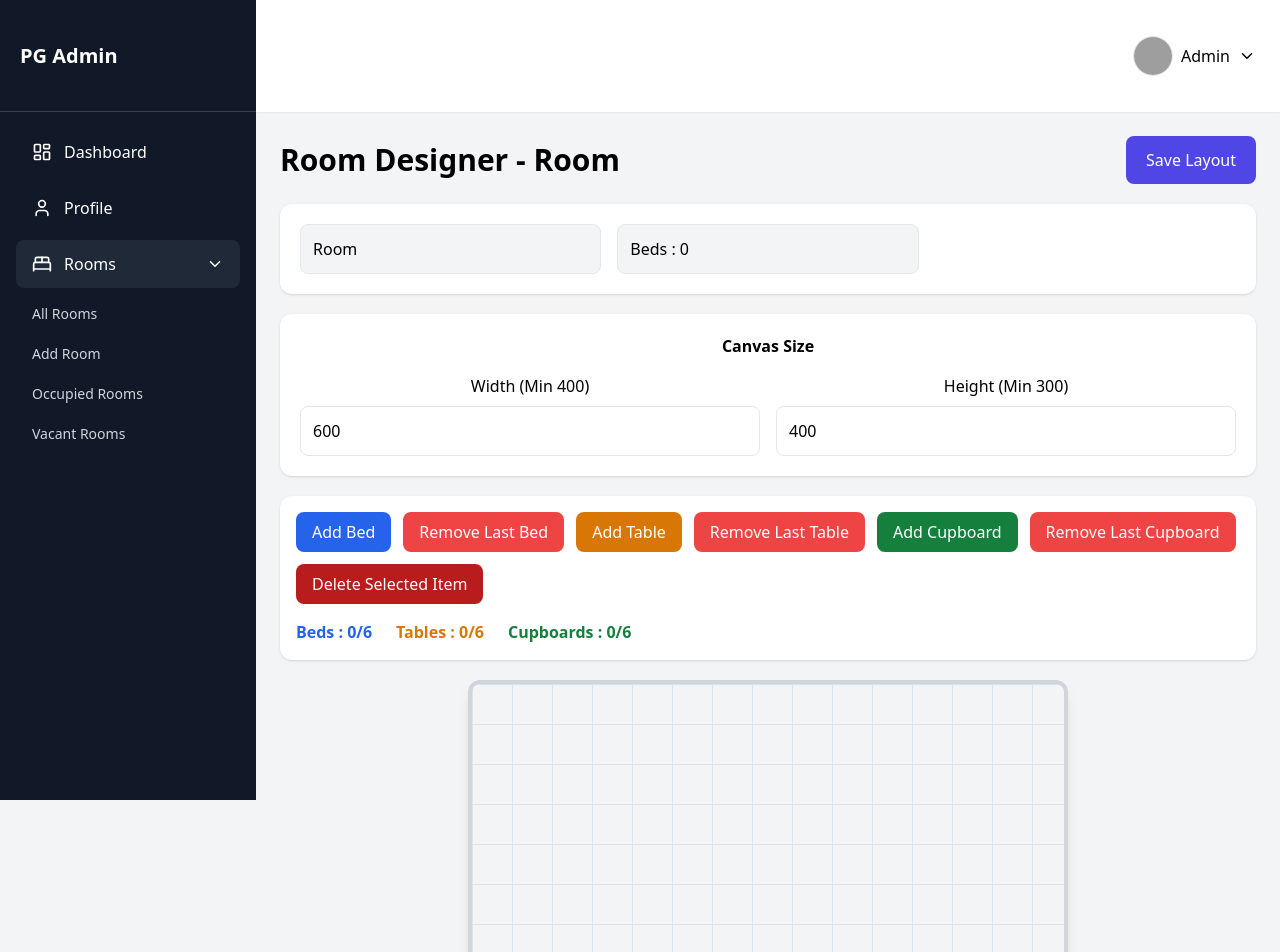
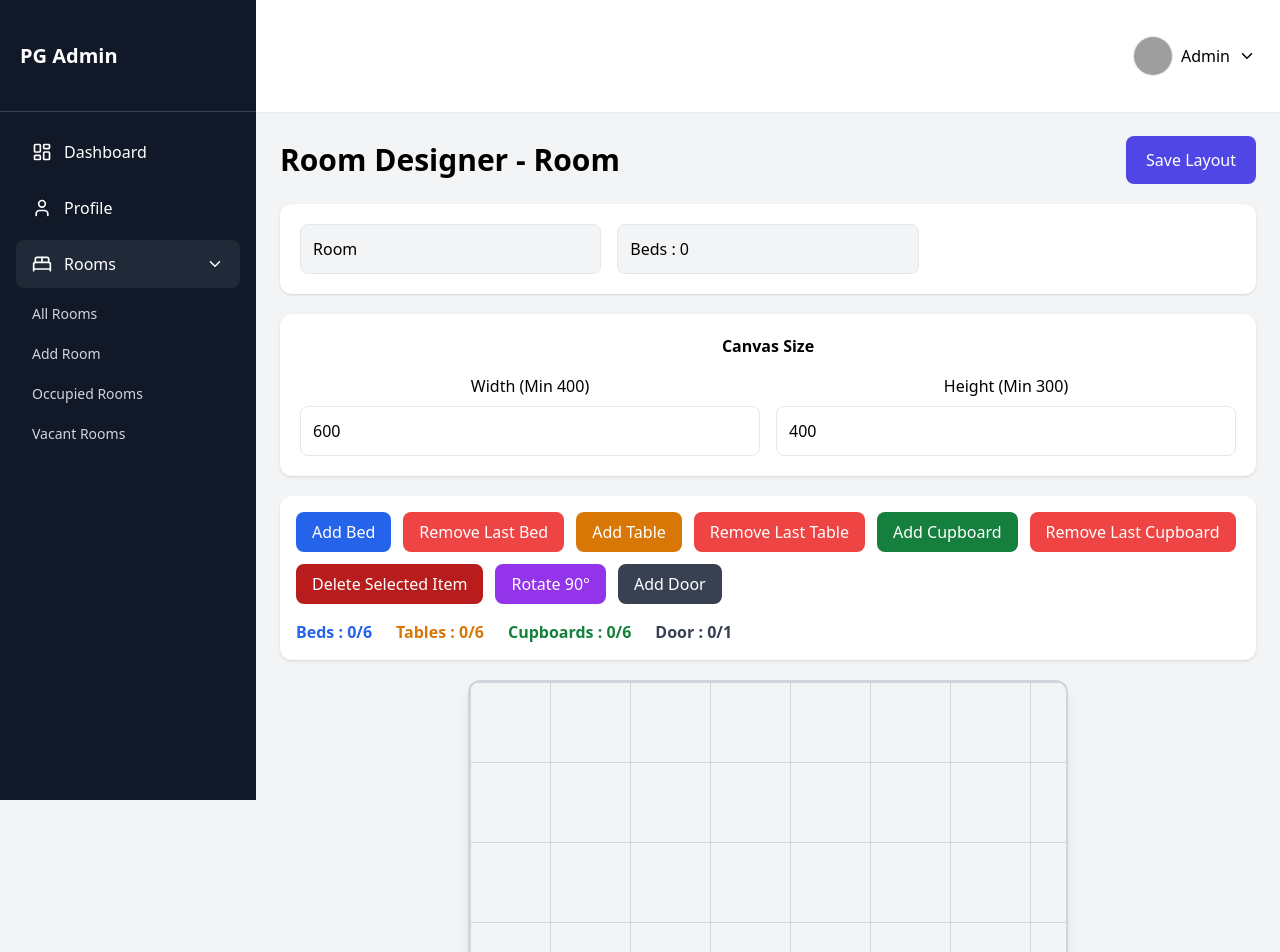
Before and after one commit to chavdavimaln/pg, a React (Create React App) app in the folder pgadmin/: page /rooms/designer/1 in a window 1280 px wide. Shown: the top 952 px of the page. Built offline with nearby package versions, Linux system fonts and the light colour scheme; grey boxes are pictures that could not be loaded.

Commit message:
update the door and grid view

```diff
--- /dev/null
+++ b/pgadmin/src/Components/Rooms/DoorItem.jsx
@@ -0,0 +1,46 @@
+import React, { useRef } from "react";
+import Draggable from "react-draggable";
+
+const DoorItem = ({
+    item,
+    onDrag,
+    selected,
+    onSelect,
+}) => {
+    const nodeRef = useRef(null);
+
+    return (
+        <Draggable
+            nodeRef={nodeRef}
+            bounds="parent"
+            grid={[80, 80]}
+            position={{
+                x: item.x,
+                y: item.y,
+            }}
+            onStop={(e, data) =>
+                onDrag(item.id, data.x, data.y)
+            }
+        >
+            <div
+                ref={nodeRef}
+                onClick={onSelect}
+                className={`absolute bg-gray-800 text-white text-[11px]
+                rounded flex items-center justify-center cursor-move
+                ${selected
+                        ? "border-2 border-red-500"
+                        : "border border-black"
+                    }`}
+                style={{
+                    width: 80,
+                    height: 20,
+                    transform: `rotate(${item.rotation || 0}deg)`
+                }}
+            >
+                Door
+            </div>
+        </Draggable>
+    );
+};
+
+export default DoorItem;
--- a/pgadmin/src/Components/Rooms/RoomCanvas.jsx
+++ b/pgadmin/src/Components/Rooms/RoomCanvas.jsx
@@ -4,6 +4,7 @@ import React from "react";
 import BedItem from "./BedItem";
 import TableItem from "./TableItem";
 import CupboardItem from "./CupboardItem";
+import DoorItem from "./DoorItem";
 
 const RoomCanvas = ({
     beds,
@@ -16,22 +17,26 @@ const RoomCanvas = ({
     updateCupboardPosition,
     canvasWidth,
     canvasHeight,
+    doors,
+    updateDoorPosition,
 }) => {
     return (
         <div className="w-full overflow-auto">
             <div className="flex justify-center">
                 <div
-                    className="relative border-4 border-gray-300 rounded-xl shadow-lg"
+                    className="relative border-2 border-gray-300 rounded-xl shadow-lg"
                     style={{
                         width: canvasWidth,
                         height: canvasHeight,
-
+                        // backgroundImage: `
+                        // linear-gradient(#dbe3ee 1px, transparent 1px),
+                        // linear-gradient(90deg, #dbe3ee 1px, transparent 1px)
+                        // `,
                         backgroundImage: `
-                        linear-gradient(#dbe3ee 1px, transparent 1px),
-                        linear-gradient(90deg, #dbe3ee 1px, transparent 1px)
+                            linear-gradient(to right, #d1d5db 1px, transparent 1px),
+                            linear-gradient(to bottom, #d1d5db 1px, transparent 1px)
                         `,
-                        backgroundSize: "40px 40px",
-
+                        backgroundSize: "80px 80px",
                         minWidth: 400,
                         minHeight: 300,
                     }}
@@ -63,6 +68,22 @@ const RoomCanvas = ({
                             onDrag={updateCupboardPosition}
                         />
                     ))}
+                    {doors?.map((item) => (
+                        <DoorItem
+                            key={item.id}
+                            item={item}
+                            selected={
+                                selectedItem?.id === item.id
+                            }
+                            onSelect={() =>
+                                setSelectedItem({
+                                    ...item,
+                                    type: "door",
+                                })
+                            }
+                            onDrag={updateDoorPosition}
+                        />
+                    ))}
                 </div>
             </div>
         </div>
--- a/pgadmin/src/Components/Rooms/RoomToolbar.jsx
+++ b/pgadmin/src/Components/Rooms/RoomToolbar.jsx
@@ -13,6 +13,9 @@ const RoomToolbar = ({
     bedCount,
     tableCount,
     cupboardCount,
+    rotateSelectedItem,
+    addDoor,
+    doorCount,
 }) => {
     return (
         <div className="bg-white rounded-xl shadow p-4">
@@ -36,9 +39,8 @@ const RoomToolbar = ({
                 <button
                     onClick={addTable}
                     disabled={tableCount >= 6}
-                    className={`px-4 py-2 text-white rounded-lg ${
-                        tableCount >= 6 ? "bg-gray-400 cursor-not-allowed" : "bg-amber-600 hover:bg-amber-700"
-                    }`}
+                    className={`px-4 py-2 text-white rounded-lg ${tableCount >= 6 ? "bg-gray-400 cursor-not-allowed" : "bg-amber-600 hover:bg-amber-700"
+                        }`}
                 >
                     Add Table
                 </button>
@@ -54,9 +56,8 @@ const RoomToolbar = ({
                 <button
                     onClick={addCupboard}
                     disabled={cupboardCount >= 6}
-                    className={`px-4 py-2 text-white rounded-lg ${
-                        cupboardCount >= 6 ? "bg-gray-400 cursor-not-allowed" : "bg-green-700 hover:bg-green-800"
-                    }`}
+                    className={`px-4 py-2 text-white rounded-lg ${cupboardCount >= 6 ? "bg-gray-400 cursor-not-allowed" : "bg-green-700 hover:bg-green-800"
+                        }`}
                 >
                     Add Cupboard
                 </button>
@@ -75,6 +76,22 @@ const RoomToolbar = ({
                 >
                     Delete Selected Item
                 </button>
+                <button
+                    onClick={rotateSelectedItem}
+                    className="px-4 py-2 bg-purple-600 text-white rounded-lg"
+                >
+                    Rotate 90°
+                </button>
+                <button
+                    onClick={addDoor}
+                    disabled={doorCount >= 1}
+                    className={`px-4 py-2 text-white rounded-lg ${doorCount >= 1
+                        ? "bg-gray-400"
+                        : "bg-gray-700"
+                        }`}
+                >
+                    Add Door
+                </button>
             </div>
 
             <div className="mt-4 flex flex-wrap gap-6 text-sm md:text-base font-semibold">
@@ -83,6 +100,7 @@ const RoomToolbar = ({
                 <span className="text-amber-600">Tables : {tableCount}/6</span>
 
                 <span className="text-green-700">Cupboards : {cupboardCount}/6</span>
+                <span className="text-gray-700">Door : {doorCount}/1</span>
             </div>
         </div>
     );
--- a/pgadmin/src/Pages/Rooms/RoomAdd.jsx
+++ b/pgadmin/src/Pages/Rooms/RoomAdd.jsx
@@ -112,6 +112,24 @@ const RoomAdd = () => {
 
         setCupboards(cupboards.map((item) => (item.id === id ? { ...item, x, y } : item)));
     };
+    const room = {
+        ...
+        beds,
+        tables,
+        cupboards,
+
+        doors: [
+            {
+                id: Date.now() + 999,
+                label: "Door",
+                x: 0,
+                y: roomData.canvasHeight - 40,
+                width: 80,
+                height: 20,
+                rotation: 0,
+            },
+        ],
+    };
     return (
         <AdminLayout>
             <div className="space-y-6">
--- a/pgadmin/src/Pages/Rooms/RoomDesigner.jsx
+++ b/pgadmin/src/Pages/Rooms/RoomDesigner.jsx
@@ -16,66 +16,31 @@ const getRoomType = (beds) => {
     if (beds >= 5) return "Common Room";
     return "Room";
 };
-
 const RoomDesigner = () => {
     const { id } = useParams();
-    // const roomData = roomLayout.find((room) => room.id === Number(id));
     const rooms = JSON.parse(localStorage.getItem("rooms")) || [];
     const roomData = rooms.find((room) => String(room.id) === String(id));
-    // const [roomName, setRoomName] = useState("");
     const [beds, setBeds] = useState([]);
     const [tables, setTables] = useState([]);
     const [cupboards, setCupboards] = useState([]);
+    const [doors, setDoors] = useState([]);
     const [selectedItem, setSelectedItem] = useState(null);
     const [canvasWidth, setCanvasWidth] = useState(600);
     const [canvasHeight, setCanvasHeight] = useState(400);
 
-    // useEffect(() => {
-    //     if (!roomData) return;
-    //     setBeds(roomData.beds || []);
-    //     setTables(roomData.tables || []);
-    //     setCupboards(roomData.cupboards || []);
-    //     setCanvasWidth(roomData.canvasWidth || 600);
-    //     setCanvasHeight(roomData.canvasHeight || 400);
-    // }, [id]);
-    // useEffect(() => {
-    //     const saved = localStorage.getItem(`room-layout-${id}`);
-    //     if (saved) {
-    //         const layout = JSON.parse(saved);
-    //         setRoomName(layout.roomName || "");
-    //         setBeds(layout.beds || []);
-    //         setTables(layout.tables || []);
-    //         setCupboards(layout.cupboards || []);
-    //         setCanvasWidth(layout.canvasWidth || 600);
-    //         setCanvasHeight(layout.canvasHeight || 400);
-    //     } else {
-    //         const room = roomData;
+    // setDoors(room.doors || []);
 
-    //         if (room) {
-    //             setRoomName(room.roomName);
-    //             setBeds(room.beds || []);
-    //             setTables(room.tables || []);
-    //             setCupboards(room.cupboards || []);
-    //             setCanvasWidth(room.canvasWidth || 600);
-    //             setCanvasHeight(room.canvasHeight || 400);
-    //         }
-    //     }
-    // }, [id, roomData]);
     useEffect(() => {
         const rooms = JSON.parse(localStorage.getItem("rooms")) || [];
-
         const room = rooms.find((item) => String(item.id) === String(id));
-
         if (!room) return;
-
         setBeds(room.beds || []);
         setTables(room.tables || []);
         setCupboards(room.cupboards || []);
-
         setCanvasWidth(room.canvasWidth || 600);
-
         setCanvasHeight(room.canvasHeight || 400);
     }, [id]);
+
     const addBed = () => {
         if (beds.length >= 6) return;
         const pos = getNextPosition([...beds, ...tables, ...cupboards], 70, 140);
@@ -141,6 +106,23 @@ const RoomDesigner = () => {
             },
         ]);
     };
+    const addDoor = () => {
+        if (doors.length >= 1) {
+            alert("Only one door allowed");
+            return;
+        }
+        setDoors([
+            {
+                id: Date.now(),
+                label: "Door",
+                x: 0,
+                y: canvasHeight - 40,
+                width: 80,
+                height: 20,
+                rotation: 0,
+            },
+        ]);
+    };
 
     const removeCupboard = () => {
         if (cupboards.length <= 1) return;
@@ -171,9 +153,77 @@ const RoomDesigner = () => {
             setCupboards(cupboards.filter((item) => item.id !== selectedItem.id));
         }
 
+        if (
+            selectedItem.type === "door"
+        ) {
+            setDoors(
+                doors.filter(
+                    (item) =>
+                        item.id !== selectedItem.id
+                )
+            );
+        }
         setSelectedItem(null);
     };
 
+    const rotateSelectedItem = () => {
+
+        if (!selectedItem) {
+            alert("Select item");
+            return;
+        }
+
+        const updateRotation = (
+            items,
+            setter
+        ) => {
+            setter(
+                items.map((item) =>
+                    item.id === selectedItem.id
+                        ? {
+                            ...item,
+                            rotation:
+                                ((item.rotation || 0) +
+                                    90) %
+                                360,
+                        }
+                        : item
+                )
+            );
+        };
+
+        if (
+            selectedItem.type === "bed"
+        )
+            updateRotation(
+                beds,
+                setBeds
+            );
+
+        if (
+            selectedItem.type === "table"
+        )
+            updateRotation(
+                tables,
+                setTables
+            );
+
+        if (
+            selectedItem.type === "cupboard"
+        )
+            updateRotation(
+                cupboards,
+                setCupboards
+            );
+
+        if (
+            selectedItem.type === "door"
+        )
+            updateRotation(
+                doors,
+                setDoors
+            );
+    };
     const updateBedPosition = (id, x, y) => {
         if (isOverlapping(x, y, 70, 140, id)) {
             alert("Cannot overlap another item");
@@ -200,38 +250,39 @@ const RoomDesigner = () => {
         setCupboards(cupboards.map((item) => (item.id === id ? { ...item, x, y } : item)));
     };
 
-    // const saveLayout = () => {
-    // const layout = {
-    //     roomId: id,
-    //     // roomName,
-    //     roomType: getRoomType(beds.length),
-    //     canvasWidth,
-    //     canvasHeight,
-    //     beds,
-    //     tables,
-    //     cupboards,
-    // };
-    // localStorage.setItem(`room-layout-${id}`, JSON.stringify(layout));
-    // alert("Layout Saved Successfully");
-    // };
+    const updateDoorPosition = (
+        id, x, y) => {
+        setDoors(
+            doors.map((item) =>
+                item.id === id
+                    ? { ...item, x, y }
+                    : item
+            )
+        );
+    };
     const saveLayout = () => {
         const rooms = JSON.parse(localStorage.getItem("rooms")) || [];
         const updatedRooms = rooms.map((room) => {
             if (String(room.id) === String(id)) {
                 return {
                     ...room,
-                    roomType: getRoomType(beds.length),
+                    roomType: getRoomType(
+                        beds.length
+                    ),
                     canvasWidth,
                     canvasHeight,
                     beds,
                     tables,
                     cupboards,
+                    doors,
                 };
             }
-            return room;
         });
+
         localStorage.setItem("rooms", JSON.stringify(updatedRooms));
+
         alert("Layout Updated Successfully");
+
     };
 
     // const ITEM_GAP = 20;
@@ -260,6 +311,7 @@ const RoomDesigner = () => {
             return x < item.x + w && x + width > item.x && y < item.y + h && y + height > item.y;
         });
     };
+
 
     return (
         <AdminLayout>
@@ -322,16 +374,21 @@ const RoomDesigner = () => {
                     bedCount={beds.length}
                     tableCount={tables.length}
                     cupboardCount={cupboards.length}
+                    rotateSelectedItem={rotateSelectedItem}
+                    addDoor={addDoor}
+                    doorCount={doors.length}
                 />
                 <RoomCanvas
                     beds={beds}
                     tables={tables}
                     cupboards={cupboards}
+                    doors={doors}
                     selectedItem={selectedItem}
                     setSelectedItem={setSelectedItem}
                     updateBedPosition={updateBedPosition}
                     updateTablePosition={updateTablePosition}
                     updateCupboardPosition={updateCupboardPosition}
+                    updateDoorPosition={updateDoorPosition}
                     canvasWidth={canvasWidth}
                     canvasHeight={canvasHeight}
                 />
```
Also changed, not shown: pgadmin/src/Components/Rooms/BedItem.jsx (+7 -2 lines), pgadmin/src/Components/Rooms/CupboardItem.jsx (+6 -2 lines), pgadmin/src/Components/Rooms/TableItem.jsx (+6 -2 lines).
